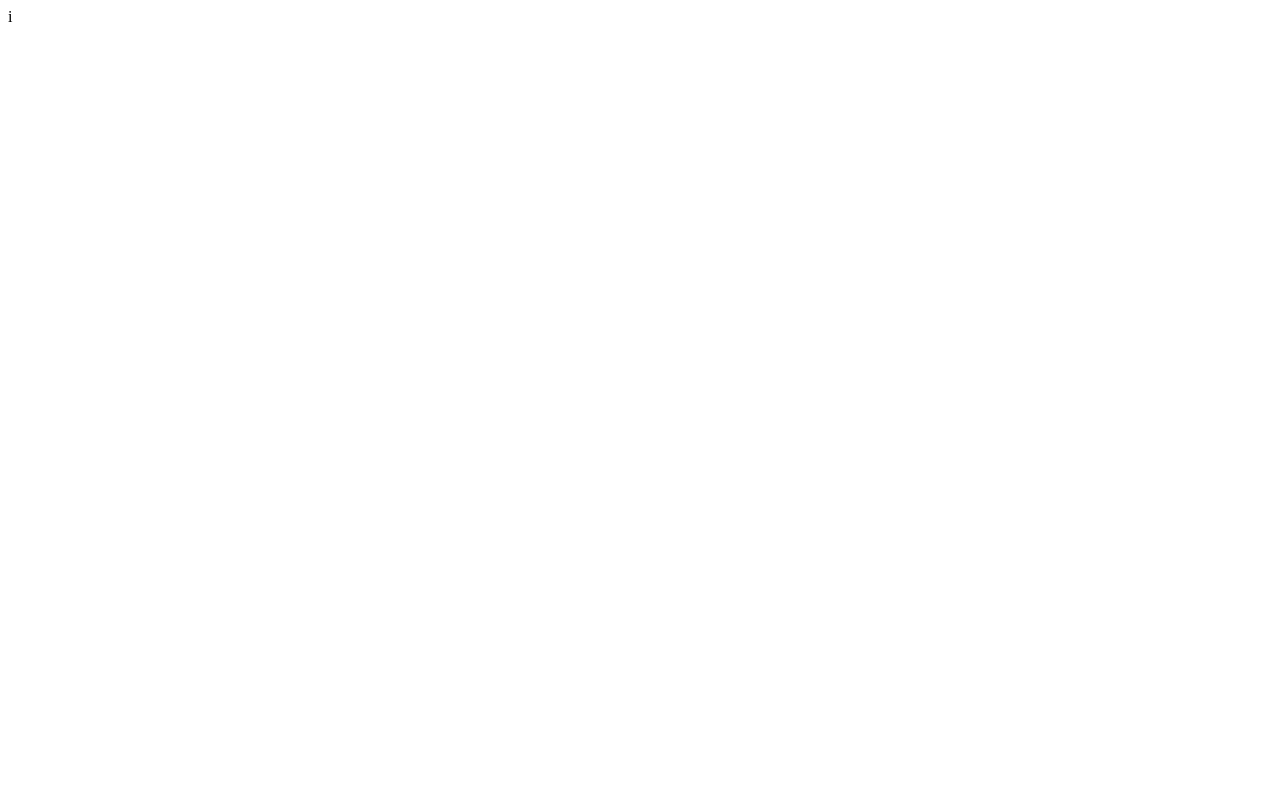
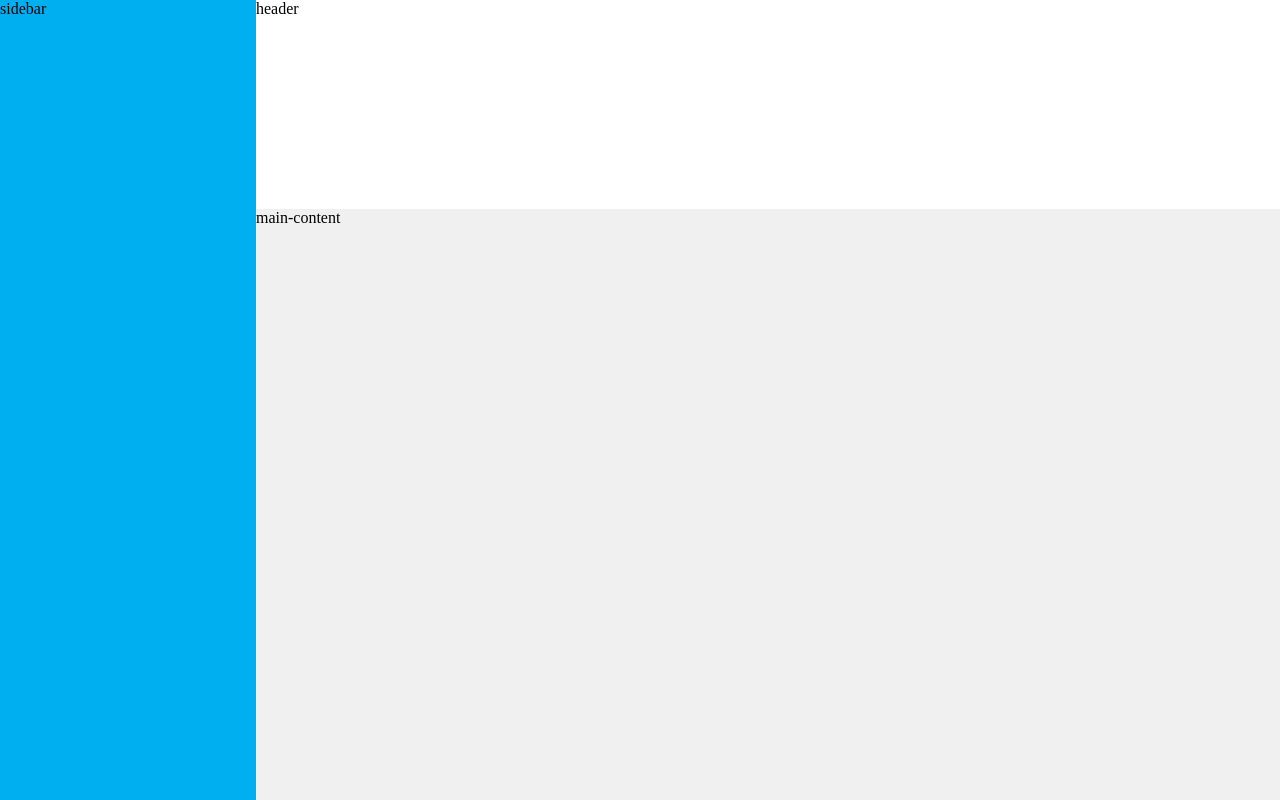
Before and after one commit to thony1337/Project-Admin-Dashboard, a plain HTML site: page index.html in a window 1280 px wide. Drawn offline with Linux system fonts and the light colour scheme.

Commit message:
add: grid layout

```diff
--- a/index.html
+++ b/index.html
@@ -4,9 +4,11 @@
     <meta charset="UTF-8">
     <meta name="viewport" content="width=device-width, initial-scale=1.0">
     <title>Document</title>
-    <link rel="stylesheet" href="styles.css">i
+    <link rel="stylesheet" href="styles.css">
 </head>
 <body>
-
+    <div class="sidebar">sidebar</div>
+    <div class="header">header</div>
+    <div class="main-content">main-content</div>
 </body>
 </html>
--- a/styles.css
+++ b/styles.css
@@ -0,0 +1,15 @@
+body {
+    display: grid;
+    grid-template-columns: 1fr 4fr;
+    margin: 0;
+    height: 100vh;
+}
+.main-content {
+    grid-column-start: 2;
+    grid-row: span 3;
+    background-color: #F0F0F0;
+}
+.sidebar {
+    background-color: #00AFF0;
+    grid-row: span 4;
+}
```
